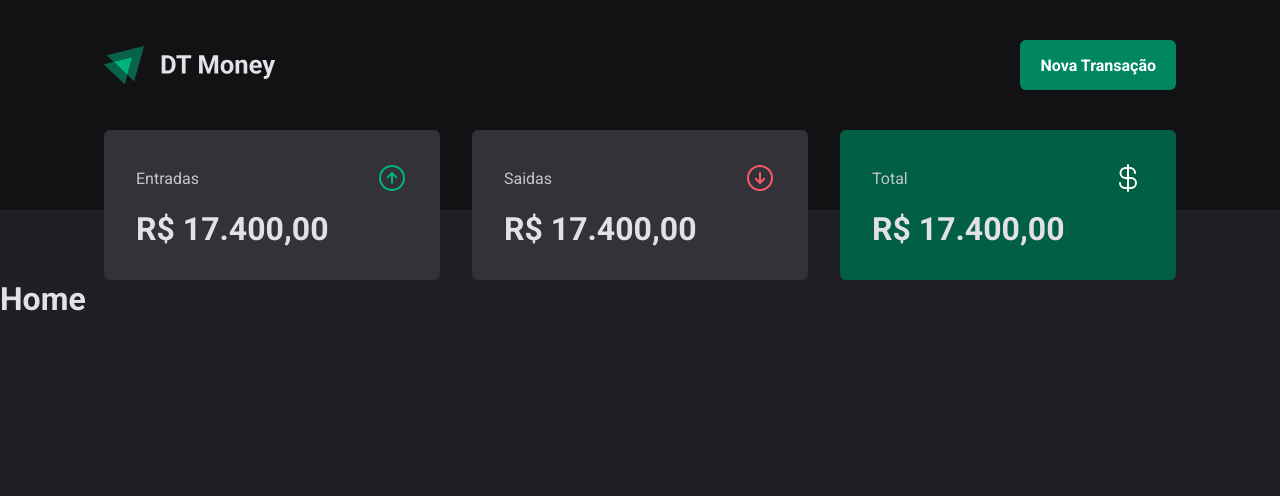
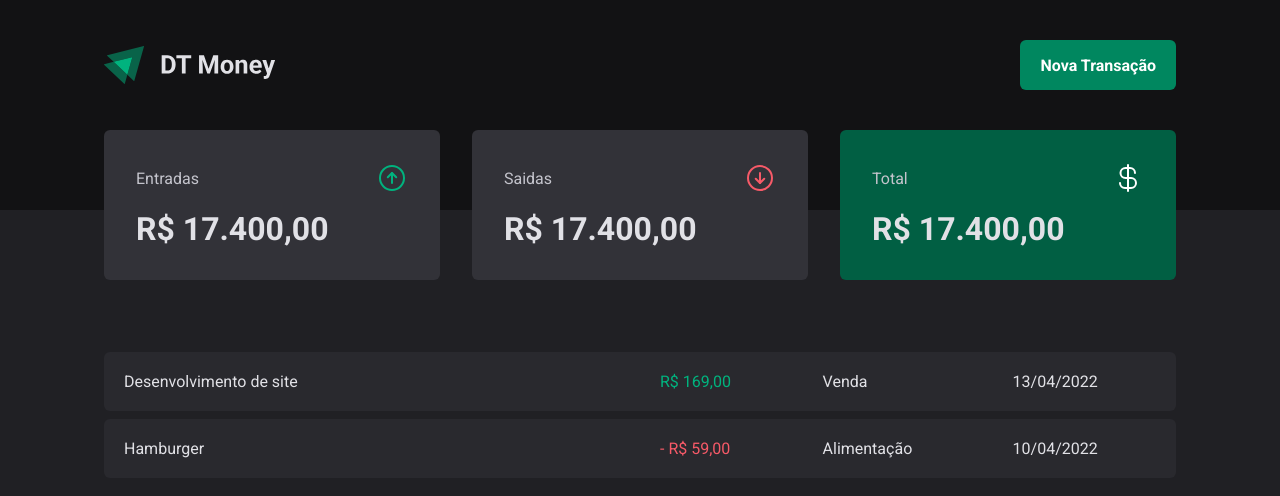
Before and after one commit to michel-cm/DT-Money, a React (Vite) app: page / in a window 1280 px wide. Shown: the top 496 px of the page. Built offline with nearby package versions, Linux system fonts and the light colour scheme.

Commit message:
tabela de transacoes

```diff
--- a/src/App.tsx
+++ b/src/App.tsx
@@ -9,7 +9,6 @@
     <ThemeProvider theme={defaultTheme}>
       <GlobalStyle />
       <Transations />
-      <h1>Home</h1>
     </ThemeProvider>
   );
 }
--- a/src/pages/Transations/index.tsx
+++ b/src/pages/Transations/index.tsx
@@ -1,11 +1,39 @@
 import { Header } from "../../components/Header";
 import { Summary } from "../../components/Summary";
+import {
+  PriceHighLight,
+  TransactionsContainer,
+  TransactionsTable,
+} from "./styles";
 
 export function Transations() {
-    return (
-        <div>
-            <Header />
-            <Summary />
-        </div>
-    )
+  return (
+    <div>
+      <Header />
+      <Summary />
+
+      <TransactionsContainer>
+        <TransactionsTable>
+          <tbody>
+            <tr>
+              <td width="50%">Desenvolvimento de site</td>
+              <td>
+                <PriceHighLight variant="income">R$ 169,00</PriceHighLight>
+              </td>
+              <td>Venda</td>
+              <td>13/04/2022</td>
+            </tr>
+            <tr>
+              <td width="50%">Hamburger</td>
+              <td>
+                <PriceHighLight variant="outcome">- R$ 59,00</PriceHighLight>
+              </td>
+              <td>Alimentação</td>
+              <td>10/04/2022</td>
+            </tr>
+          </tbody>
+        </TransactionsTable>
+      </TransactionsContainer>
+    </div>
+  );
 }
--- a/src/pages/Transations/styles.ts
+++ b/src/pages/Transations/styles.ts
@@ -0,0 +1,38 @@
+import { styled } from "styled-components";
+
+export const TransactionsContainer = styled.main`
+  width: 100%;
+  max-width: 1120px;
+  margin: 4rem auto 0;
+  padding: 0 1.5rem;
+`;
+
+export const TransactionsTable = styled.table`
+  width: 100%;
+  border-collapse: separate;
+  border-spacing: 0 0.5rem;
+  margin-top: 1.5rem;
+
+  td {
+    padding: 1.25rem;
+    background: ${(props) => props.theme["gray-700"]};
+
+    &:first-child {
+      border-radius: 6px 0 0 6px;
+    }
+    &:last-child {
+      border-radius: 0 6px 6px 0;
+    }
+  }
+`;
+
+interface PriceHighLightProps {
+  variant: "income" | "outcome";
+}
+
+export const PriceHighLight = styled.span<PriceHighLightProps>`
+  color: ${(props) =>
+    props.variant === "income"
+      ? props.theme["green-300"]
+      : props.theme["red-300"]};
+`;
```
